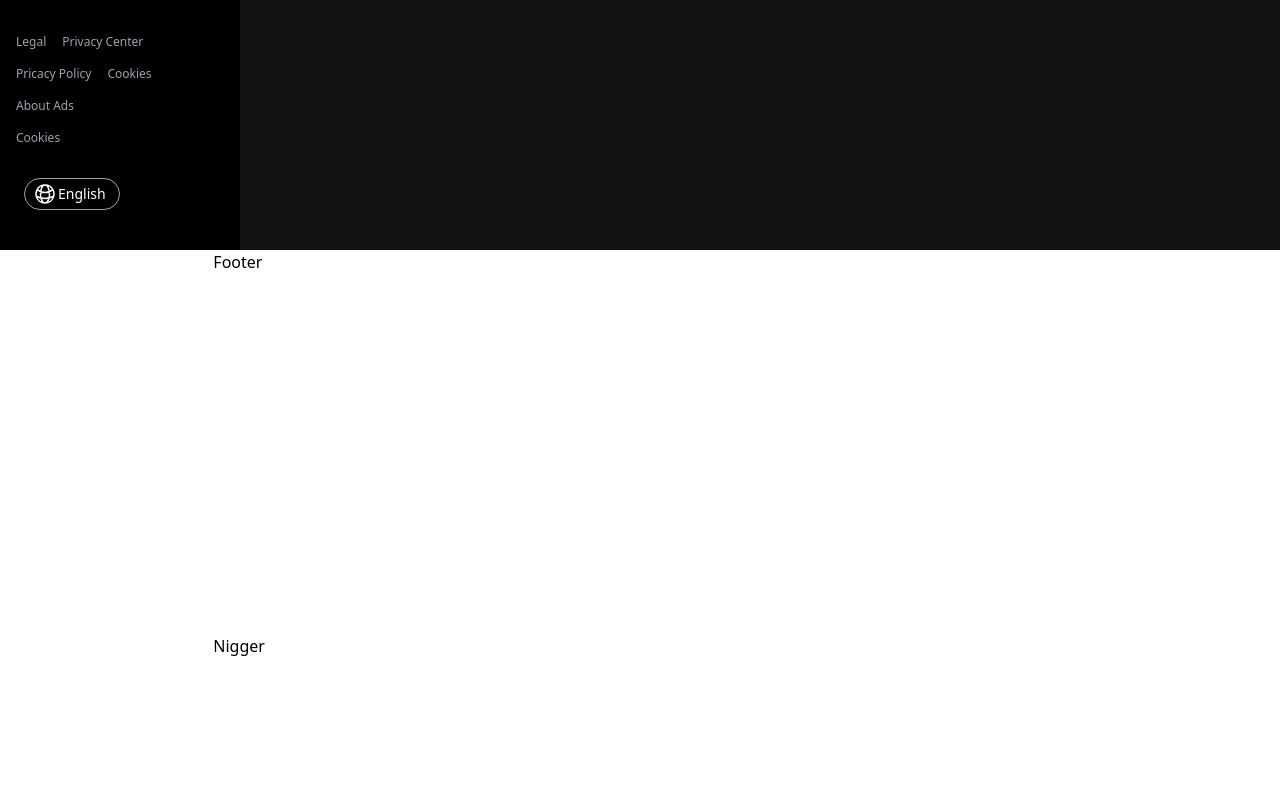
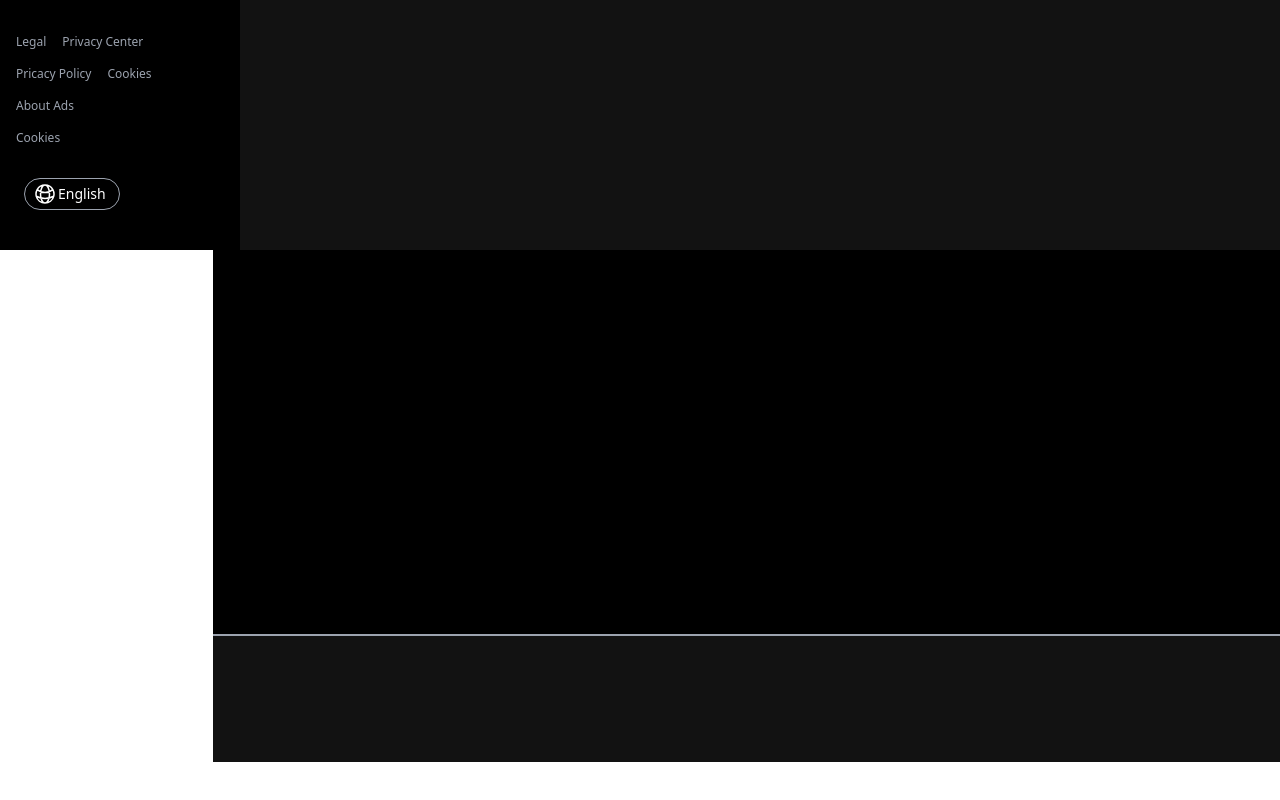
Before and after one commit to buyanaabro/spotify, a Next.js app: page /Home in a window 1280 px wide. Shown: the part 550-1350 px from the top of the page. After the commit the page ends 1312 px from the top, so only its background shows below. Built offline with nearby package versions, Linux system fonts and the light colour scheme.

Commit message:
Sidebar Done

```diff
--- a/components/Footer.js
+++ b/components/Footer.js
@@ -1,7 +1,11 @@
 import React from "react";
 import Link from "next/link";
 const Footer = () => {
-  return <div className="w-full h-96 bg-white">Footer</div>;
+  return (
+    <>
+      <div className="w-full h-96 bg-black">Footer</div>
+    </>
+  );
 };
 
 export default Footer;
--- a/components/Sidebar.js
+++ b/components/Sidebar.js
@@ -6,7 +6,7 @@ function Sidebar() {
   return (
     <div className="w-60 h-full fixed bg-black left-0 flex flex-col items-center space-y-5">
       <div className="w-40 h-16 bg-contain bg-no-repeat bg-[url(https://storage.googleapis.com/pr-newsroom-wp/1/2018/11/Spotify_Logo_RGB_White.png)] mt-6 mr-10"></div>
-      <div className="w-50 h-30 space-y-3 mr-7">
+      <div className="w-50 h-24 space-y-3 mr-7">
         <div className="w-40 h-7 mt-3 flex items-center flex-row text-white">
           <svg
             xmlns="http://www.w3.org/2000/svg"
--- a/pages/Footer2.js
+++ b/pages/Footer2.js
@@ -1,7 +1,11 @@
 import React from "react";
 
 const Footer2 = () => {
-  return <div className="w-full h-48 bg-white">Nigger</div>;
+  return (
+    <>
+      <div className="w-full h-32 bg-[#121212] border-t-2 border-gray-400"></div>
+    </>
+  );
 };
 
 export default Footer2;
--- a/pages/Home.js
+++ b/pages/Home.js
@@ -12,7 +12,7 @@ export default function Home() {
           <Sidebar />
         </div>
 
-        <div className="w-full h-full bg-[#121212]">
+        <div className="w-full h-full bg-[#121212] ">
           <Header />
           <div className="w-20 h-20 text-white">hicheel</div>
         </div>
@@ -21,7 +21,7 @@ export default function Home() {
         <div className="w-64 h-full bg-white"></div>
         <Footer />
       </div>
-      <div className="w-screen h-48 flex flex-row">
+      <div className="w-screen h-32 flex flex-row">
         <div className="w-64 h-full bg-white"></div>
         <Footer2 />
       </div>
```
